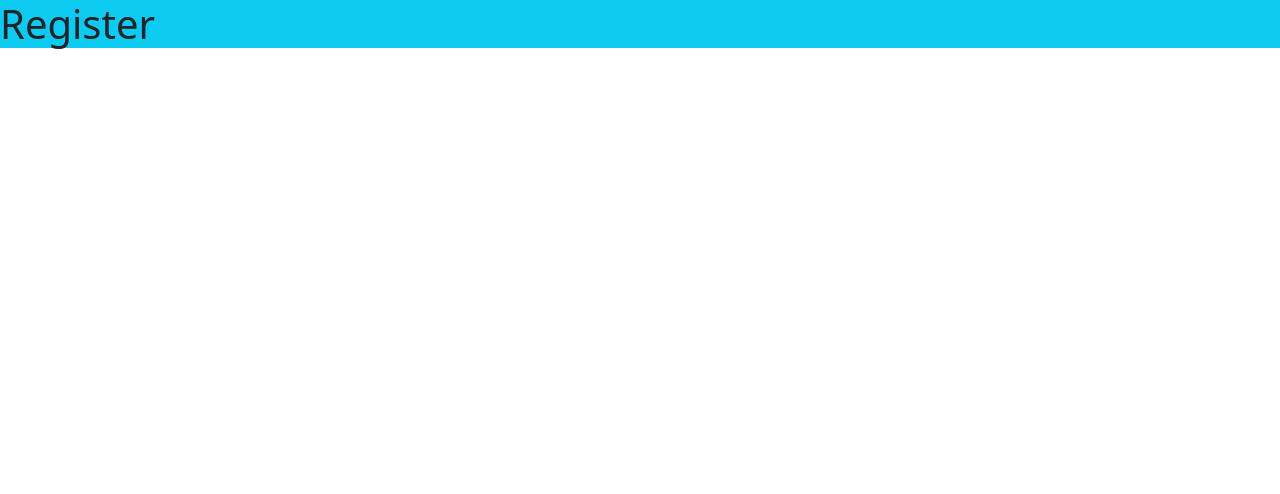
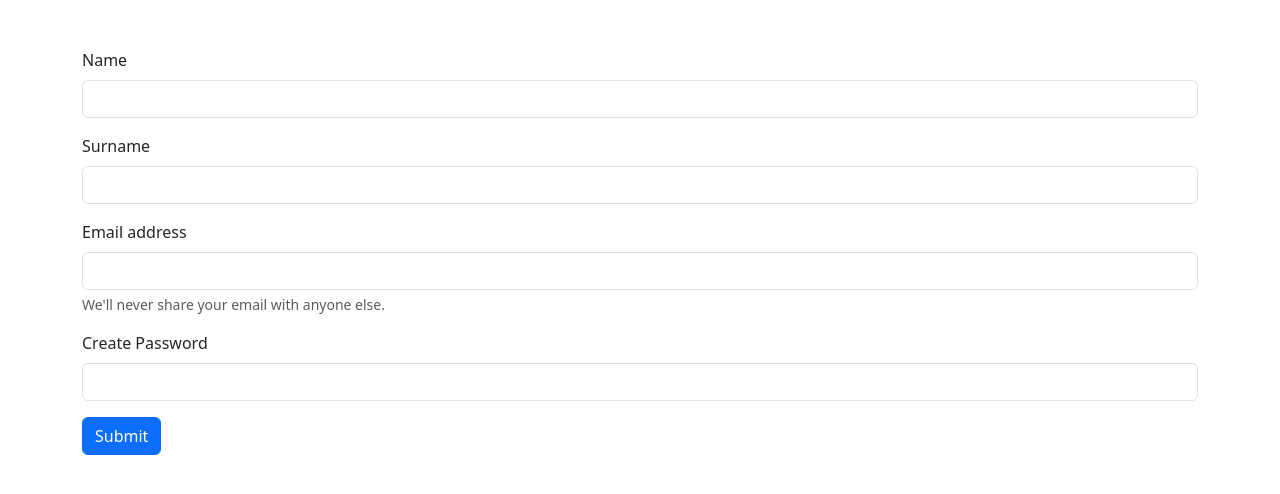
Before and after one commit to zwelisha/django-social, a Django app: page /register/ in a window 1280 px wide. Shown: the top 494 px of the page. Run offline with Django 4.2, Linux system fonts and the light colour scheme; some libraries are stand-ins or nearby versions.

Commit message:
Created the register form

```diff
--- a/auth_app/templates/auth_app/register.html
+++ b/auth_app/templates/auth_app/register.html
@@ -9,6 +9,27 @@
     {% bootstrap_javascript %}
 </head>
 <body>
-    <h1 class="bg-info">Register</h1>
+    <div class="container mt-5">
+        <form class="form" method="post">
+            <div class="mb-3">
+                <label for="userName" class="form-label">Name</label>
+                <input type="text" class="form-control" id="userName">
+            </div>
+            <div class="mb-3">
+                <label for="userSurname" class="form-label">Surname</label>
+                <input type="text" class="form-control" id="userSurname">
+            </div>
+            <div class="mb-3">
+                <label for="userEmail1" class="form-label">Email address</label>
+                <input type="email" class="form-control" id="userEmail1" aria-describedby="emailHelp">
+                <div id="emailHelp" class="form-text">We'll never share your email with anyone else.</div>
+            </div>
+            <div class="mb-3">
+                <label for="userPassword" class="form-label">Create Password</label>
+                <input type="password" class="form-control" id="userPassword">
+            </div>
+            <button type="submit" class="btn btn-primary">Submit</button>
+        </form>
+    </div>
 </body>
 </html>
```
Also changed, not shown: db.sqlite3.
